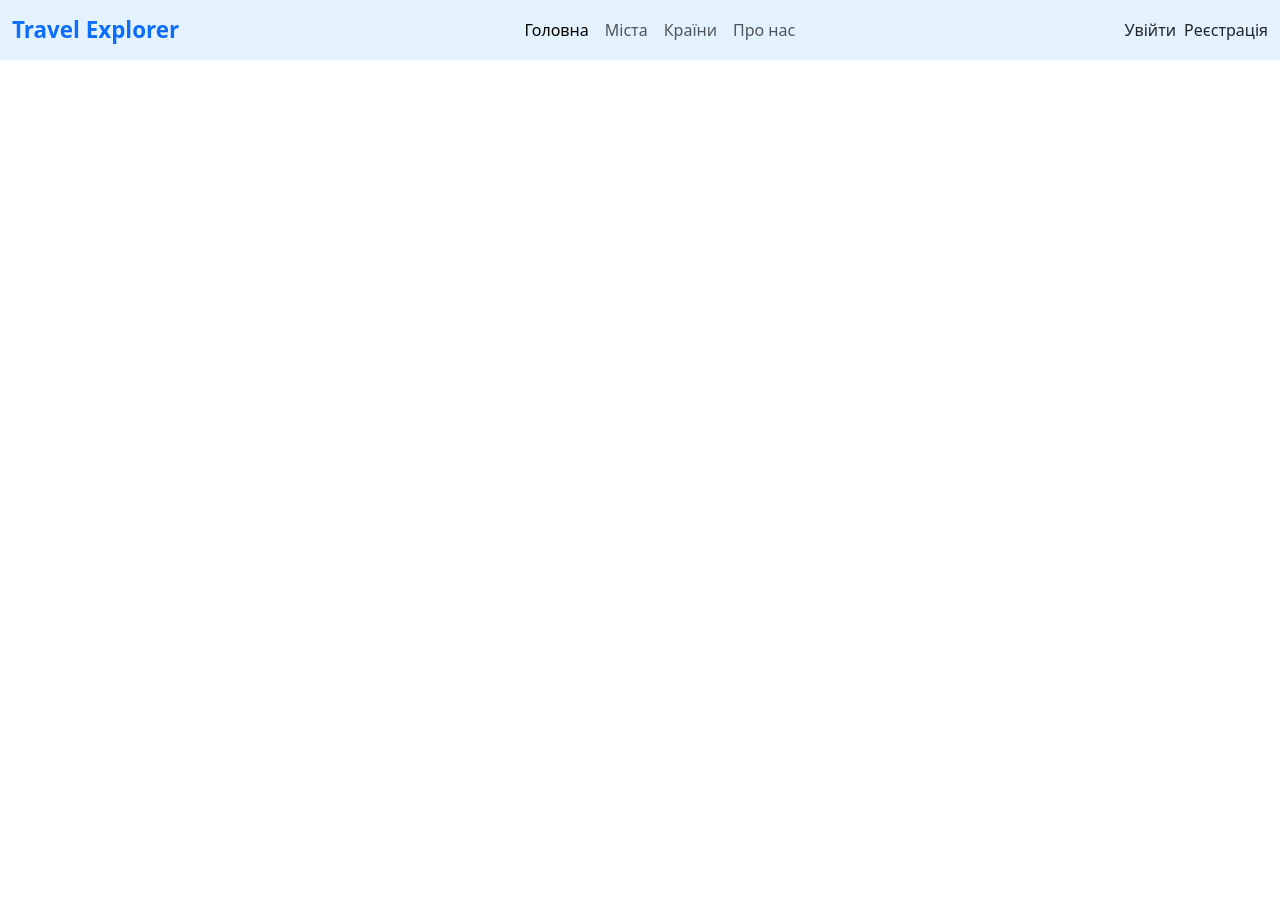
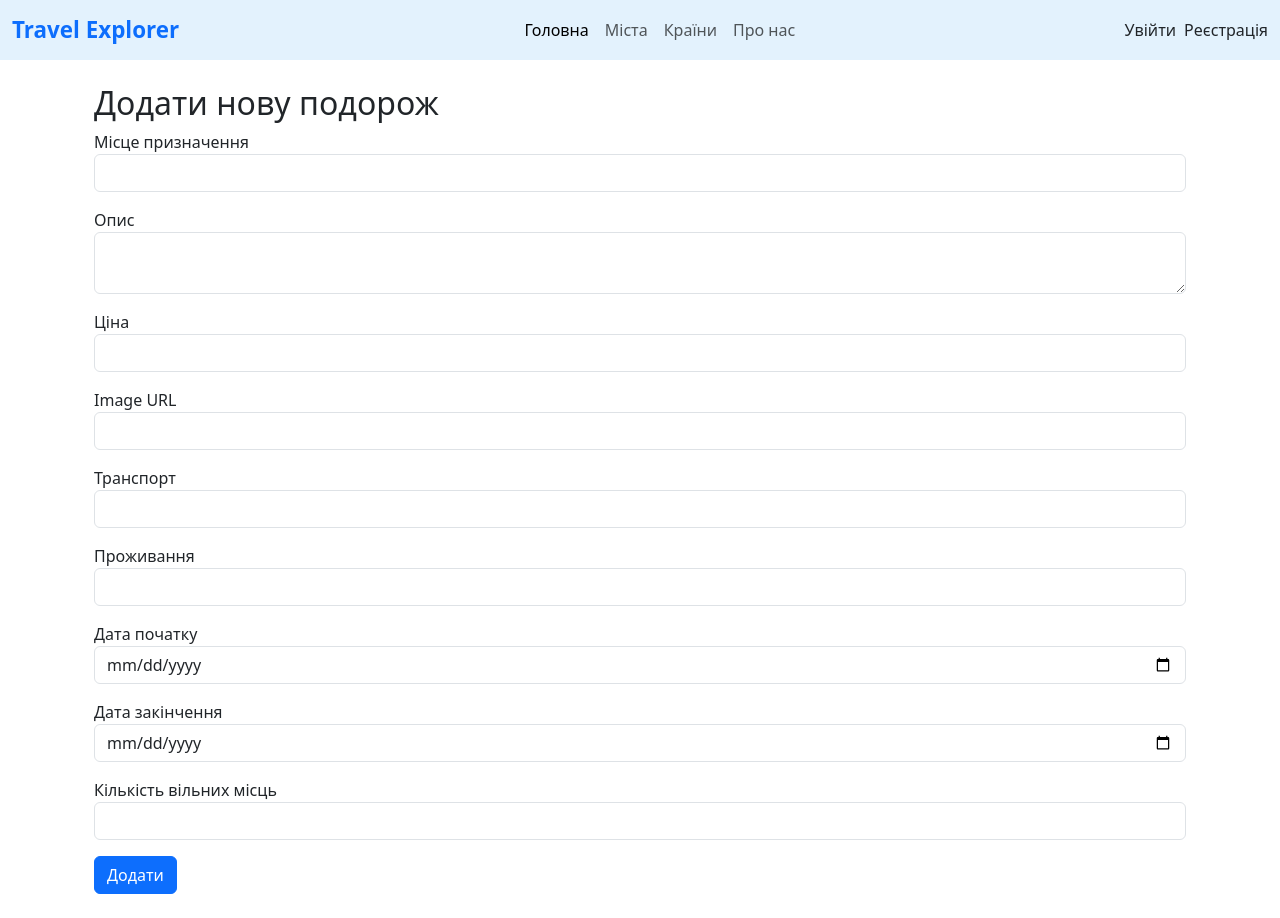
Before and after one commit to kutsevolalisa/travel-app, an Angular app: page /add-item in a window 1280 px wide. Before the commit this address led to /. Before the commit the page ends 800 px from the top, so only its background shows below. Built offline with nearby package versions, Linux system fonts and the light colour scheme.

Commit message:
Add reactive form for adding new trips with validation and error messages

```diff
--- a/src/app/app.ts
+++ b/src/app/app.ts
@@ -1,13 +1,13 @@
 import { Component, signal } from '@angular/core';
 import { Layout } from './layout/layout';
-import { RouterOutlet } from '@angular/router';
+import { RouterModule } from '@angular/router';
 
 @Component({
   selector: 'app-root',
   templateUrl: './app.html',
   styleUrls: ['./app.css'],
   standalone: true,
-  imports: [Layout]
+  imports: [Layout, RouterModule]
 })
 export class AppComponent {
   protected readonly title = signal('travel-app');
--- a/src/app/data.ts
+++ b/src/app/data.ts
@@ -66,4 +66,14 @@ export class DataService {
   getTripById(id: number): Trip | undefined {
     return this.trips.find(trip => trip.id === id);
   }
+
+  getNextId(): number {
+    if (!this.trips || this.trips.length === 0) return 1;
+    return Math.max(...this.trips.map(t => t.id)) + 1;
+  }
+
+  addItem(trip: Trip) {
+    this.trips.push(trip);
+    this.tripsSubject.next(this.trips);
+  }
 }
--- /dev/null
+++ b/src/app/item-form/item-form.html
@@ -0,0 +1,80 @@
+<div class="container mt-4">
+  <h2>Додати нову подорож</h2>
+
+  <form [formGroup]="form" (ngSubmit)="submit()">
+
+    <div class="mb-3">
+      <label>Місце призначення</label>
+      <input class="form-control" formControlName="destination">
+      <div class="text-danger" *ngIf="form.controls.destination.invalid && form.controls.destination.touched">
+        Це поле є обов'язковим.
+      </div>
+    </div>
+
+    <div class="mb-3">
+      <label>Опис</label>
+      <textarea class="form-control" formControlName="description"></textarea>
+      <div class="text-danger" *ngIf="form.controls.description.invalid && form.controls.description.touched">
+        Це поле є обов'язковим.
+      </div>
+    </div>
+
+    <div class="mb-3">
+      <label>Ціна</label>
+      <input type="number" class="form-control" formControlName="price">
+      <div class="text-danger" *ngIf="form.controls.price.invalid && form.controls.price.touched">
+        Введіть коректну ціну (більше 0).
+      </div>
+    </div>
+
+    <div class="mb-3">
+      <label>Image URL</label>
+      <input class="form-control" formControlName="imageUrl">
+      <div class="text-danger" *ngIf="form.controls.imageUrl.invalid && form.controls.imageUrl.touched">
+        Це поле є обов'язковим.
+      </div>
+    </div>
+
+    <div class="mb-3">
+      <label>Транспорт</label>
+      <input class="form-control" formControlName="transport">
+      <div class="text-danger" *ngIf="form.controls.transport.invalid && form.controls.transport.touched">
+        Це поле є обов'язковим.
+      </div>
+    </div>
+
+    <div class="mb-3">
+      <label>Проживання</label>
+      <input class="form-control" formControlName="accommodation">
+      <div class="text-danger" *ngIf="form.controls.accommodation.invalid && form.controls.accommodation.touched">
+        Це поле є обов'язковим.
+      </div>
+    </div>
+
+    <div class="mb-3">
+      <label>Дата початку</label>
+      <input type="date" class="form-control" formControlName="startDate">
+      <div class="text-danger" *ngIf="form.controls.startDate.invalid && form.controls.startDate.touched">
+        Оберіть дату початку подорожі.
+      </div>
+    </div>
+
+    <div class="mb-3">
+      <label>Дата закінчення</label>
+      <input type="date" class="form-control" formControlName="endDate">
+      <div class="text-danger" *ngIf="form.controls.endDate.invalid && form.controls.endDate.touched">
+        Оберіть дату закінчення подорожі.
+      </div>
+    </div>
+
+    <div class="mb-3">
+      <label>Кількість вільних місць</label>
+      <input type="number" class="form-control" formControlName="availableSeats">
+      <div class="text-danger" *ngIf="form.controls.availableSeats.invalid && form.controls.availableSeats.touched">
+        Введіть коректну кількість місць (0 або більше).
+      </div>
+    </div>
+
+    <button class="btn btn-primary">Додати</button>
+  </form>
+</div>
--- /dev/null
+++ b/src/app/item-form/item-form.ts
@@ -0,0 +1,58 @@
+import { Component } from '@angular/core';
+import { FormGroup, FormControl, Validators, ReactiveFormsModule } from '@angular/forms';
+import { CommonModule } from '@angular/common';
+import { DataService } from '../data';
+import { Trip } from '../shared/models/trip.model';
+import { Router } from '@angular/router';
+
+@Component({
+  selector: 'app-item-form',
+  standalone: true,
+  imports: [CommonModule, ReactiveFormsModule],
+  templateUrl: './item-form.html',
+  styleUrls: ['./item-form.css']
+})
+export class ItemForm {
+
+  form = new FormGroup({
+    destination: new FormControl('', Validators.required),
+    description: new FormControl('', Validators.required),
+    price: new FormControl<number | null>(null, [Validators.required, Validators.min(1)]),
+    imageUrl: new FormControl('', Validators.required),
+    transport: new FormControl('', Validators.required),
+    accommodation: new FormControl('', Validators.required),
+    startDate: new FormControl('', Validators.required),
+    endDate: new FormControl('', Validators.required),
+    availableSeats: new FormControl<number | null>(null, [Validators.required, Validators.min(0)])
+  });
+
+  constructor(private dataService: DataService, private router: Router) {}
+
+  submit() {
+    this.form.markAllAsTouched();
+
+    if (this.form.invalid) return;
+
+    const value = this.form.value;
+
+    const newTrip: Trip = {
+      id: this.dataService.getNextId(),
+      destination: value.destination!,
+      description: value.description!,
+      price: Number(value.price!),
+      imageUrl: value.imageUrl!,
+      transport: value.transport!,
+      accommodation: value.accommodation!,
+      startDate: new Date(value.startDate!),
+      endDate: new Date(value.endDate!),
+      availableSeats: Number(value.availableSeats!),
+      isAvailable: Number(value.availableSeats!) > 0
+    };
+
+    this.dataService.addItem(newTrip);
+    alert("Елемент успішно додано!");
+    this.form.reset();
+
+    this.router.navigate(['/items']);
+  }
+}
--- a/src/app/items-list/items-list.html
+++ b/src/app/items-list/items-list.html
@@ -1,4 +1,5 @@
 <div class="container mt-4">
+  <a routerLink="/add-item" class="btn btn-success mb-3">Додати нову подорож</a>
   <input
     type="text"
     class="form-control mb-3"
--- a/src/app/items-list/items-list.ts
+++ b/src/app/items-list/items-list.ts
@@ -5,11 +5,12 @@ import { ItemCard } from '../item-card/item-card';
 import { FormsModule } from '@angular/forms';
 import { DataService } from '../data';
 import { Observable } from 'rxjs';
+import { RouterModule } from '@angular/router';
 
 @Component({
   selector: 'app-items-list',
   standalone: true,
-  imports: [CommonModule, ItemCard, FormsModule],
+  imports: [CommonModule, ItemCard, FormsModule, RouterModule],
   templateUrl: './items-list.html',
   styleUrls: ['./items-list.css']
 })
```
Also changed, not shown: src/app/app.routes.ts (+5 -3 lines), src/app/item-form/item-form.css (added), 1 other file (tests, documents, lock files or other folders).
